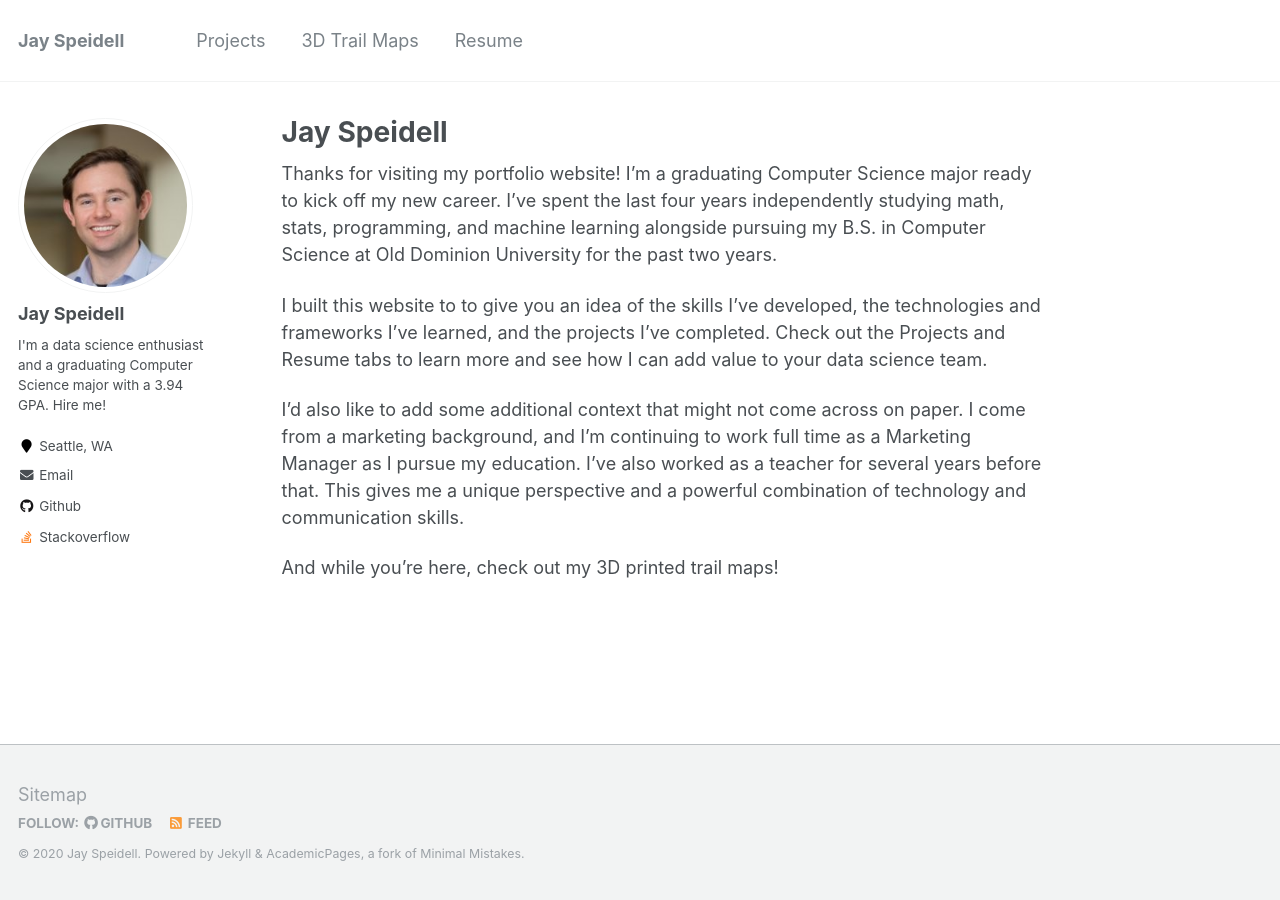
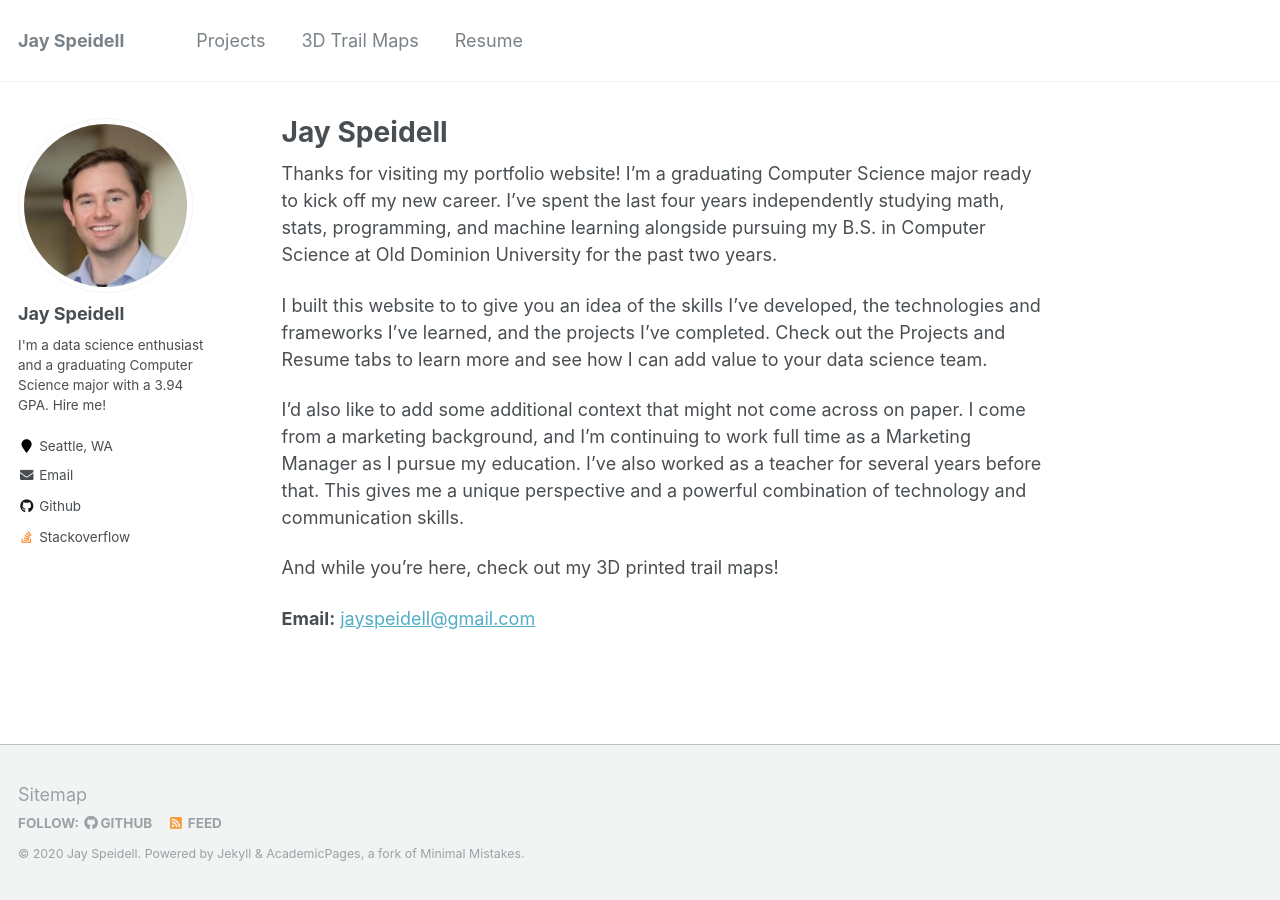
Before and after one commit to jayspeidell/jayspeidell.github.io, a Jekyll site: the page built from _pages/about.md, in a window 1280 px wide. Built offline with Jekyll 4.4.1, drawn with Linux system fonts in a browser that asks for light colours.

Commit message:
added email

```diff
--- a/_pages/about.md
+++ b/_pages/about.md
@@ -15,3 +15,5 @@ I built this website to to give you an idea of the skills I've developed, the te
 I'd also like to add some additional context that might not come across on paper. I come from a marketing background, and I'm continuing to work full time as a Marketing Manager as I pursue my education. I've also worked as a teacher for several years before that. This gives me a unique perspective and a powerful combination of technology and communication skills.
 
 And while you're here, check out my 3D printed trail maps!
+
+**Email:** <a href="mailto:jayspeidell@gmail.com">jayspeidell@gmail.com</a>
```
Also changed, not shown: _pages/cv.md (+2 -0 lines).
